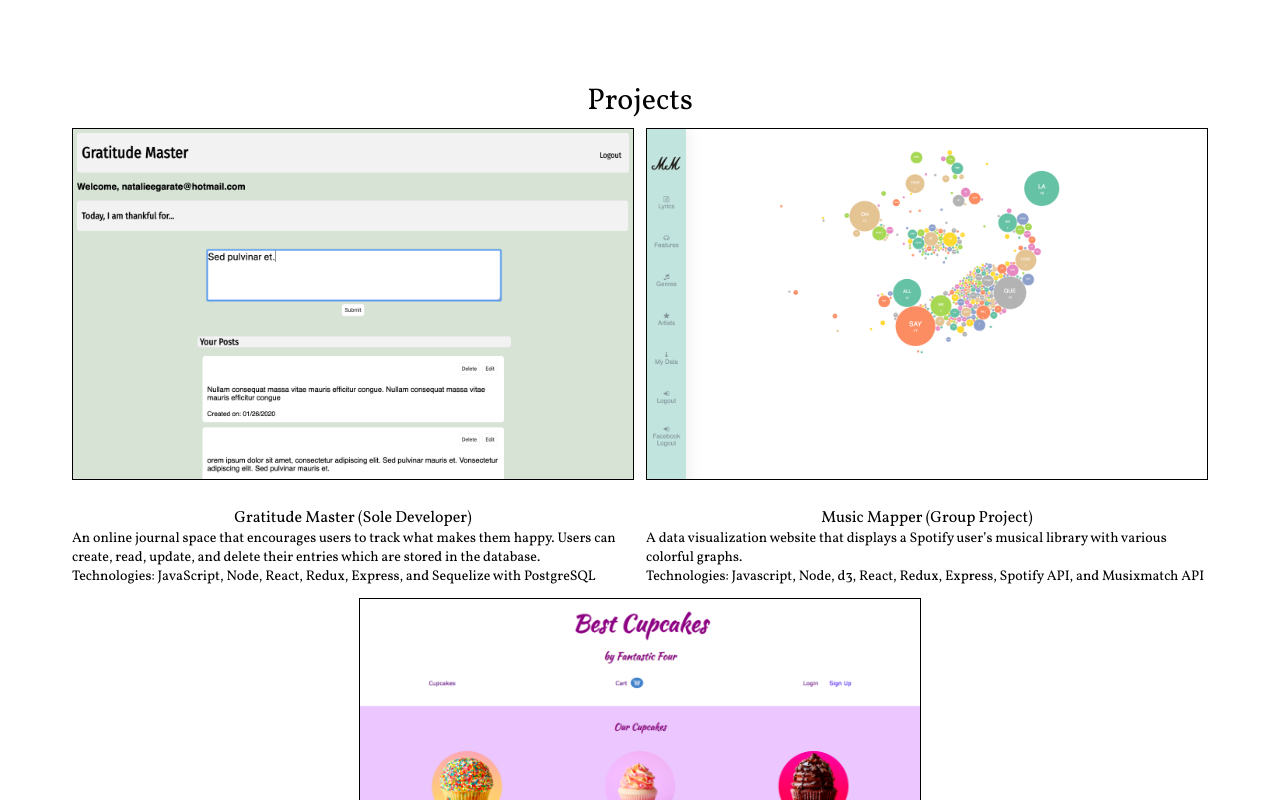
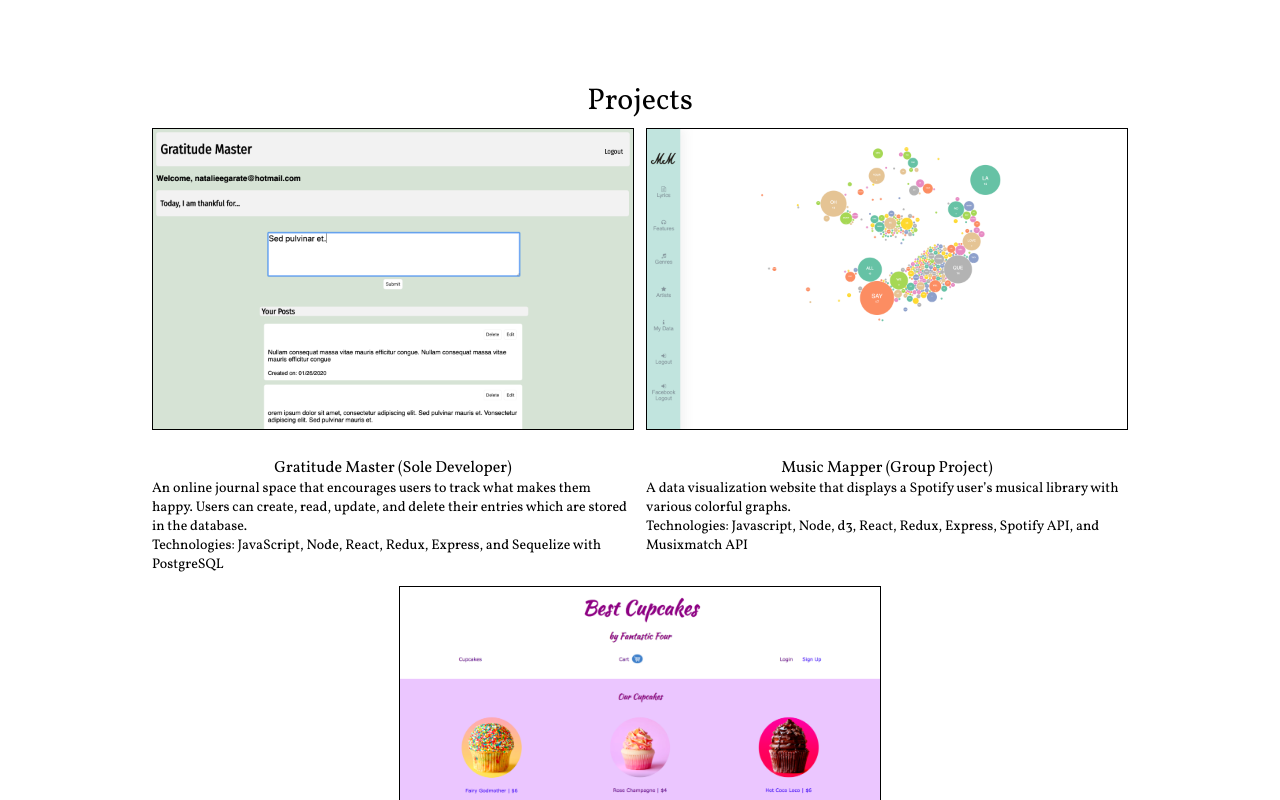
Before and after one commit to nataliegarate/personal-website, a React (Create React App) app: page / in a window 1280 px wide. Shown: the part 1520-2320 px from the top of the page. Built offline with nearby package versions, Linux system fonts and the light colour scheme.

Commit message:
changed margin on projects item

```diff
--- a/src/App.css
+++ b/src/App.css
@@ -144,6 +144,7 @@ body {
   width: 90%;
   flex-wrap: wrap;
   align-items: flex-start;
+  align-content: space-between;
 }
 
 .project-item {
@@ -176,7 +177,7 @@ body {
 
 .project-photo {
   height: auto;
-  width: 70vh;
+  width: 60vh;
   border: 1px;
   border-color: black;
   border-style: solid;
@@ -185,10 +186,6 @@ body {
 .project-photo:hover {
   box-shadow: 0 0 15px rgba(33, 33, 33, 0.2);
 }
-
-/* .single-text-item {
-  ;
-} */
 
 .project-title {
   text-align: center;
@@ -234,7 +231,7 @@ a:visited {
   color: #622569;
 }
 
-@media screen and (max-width: 900px) {
+@media screen and (max-width: 700px) {
   #nav-header-text {
     font-size: 72px;
   }
@@ -260,7 +257,7 @@ a:visited {
   }
 
   .project-photo {
-    height: 170px;
+    height: 40vh;
     width: auto;
   }
 
```
